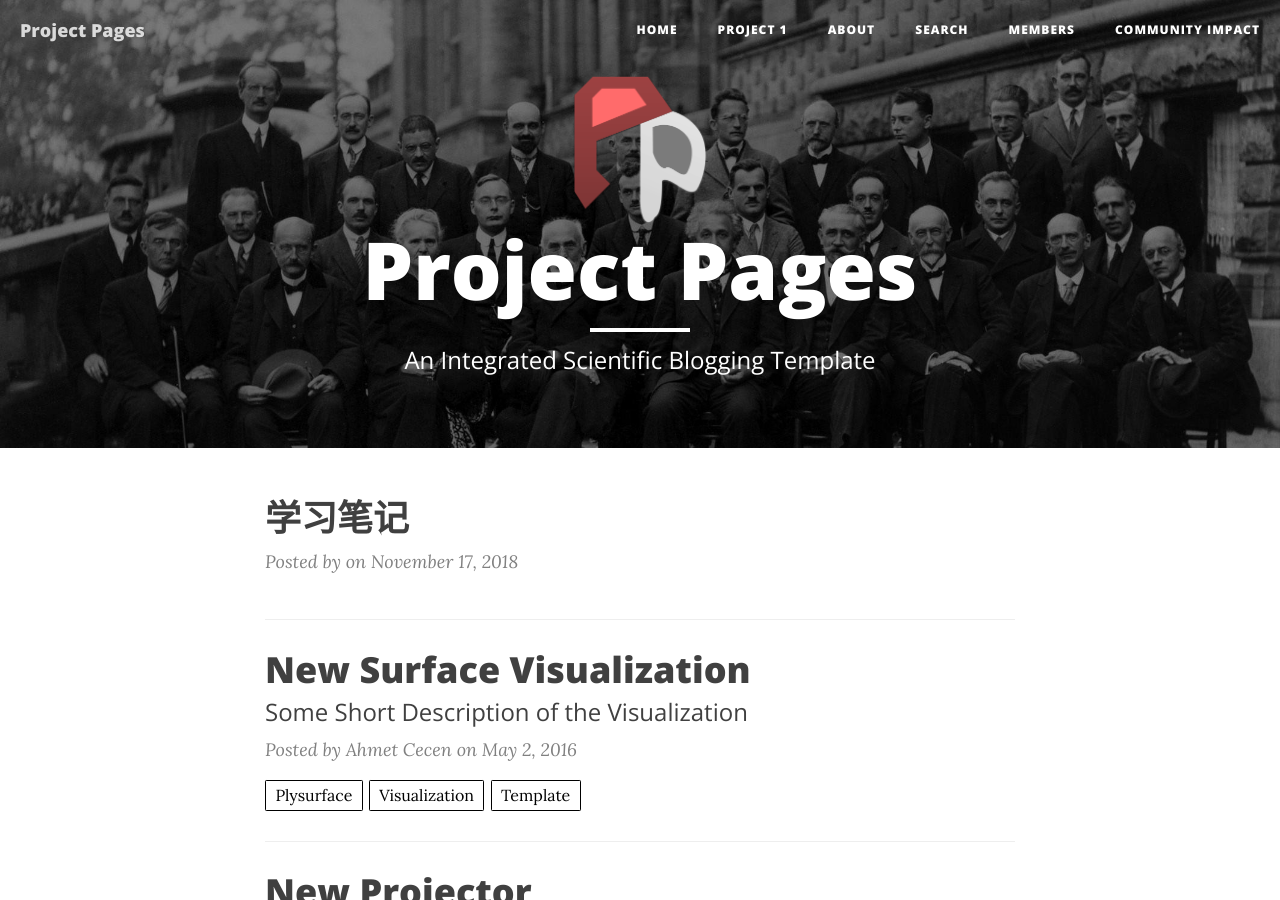
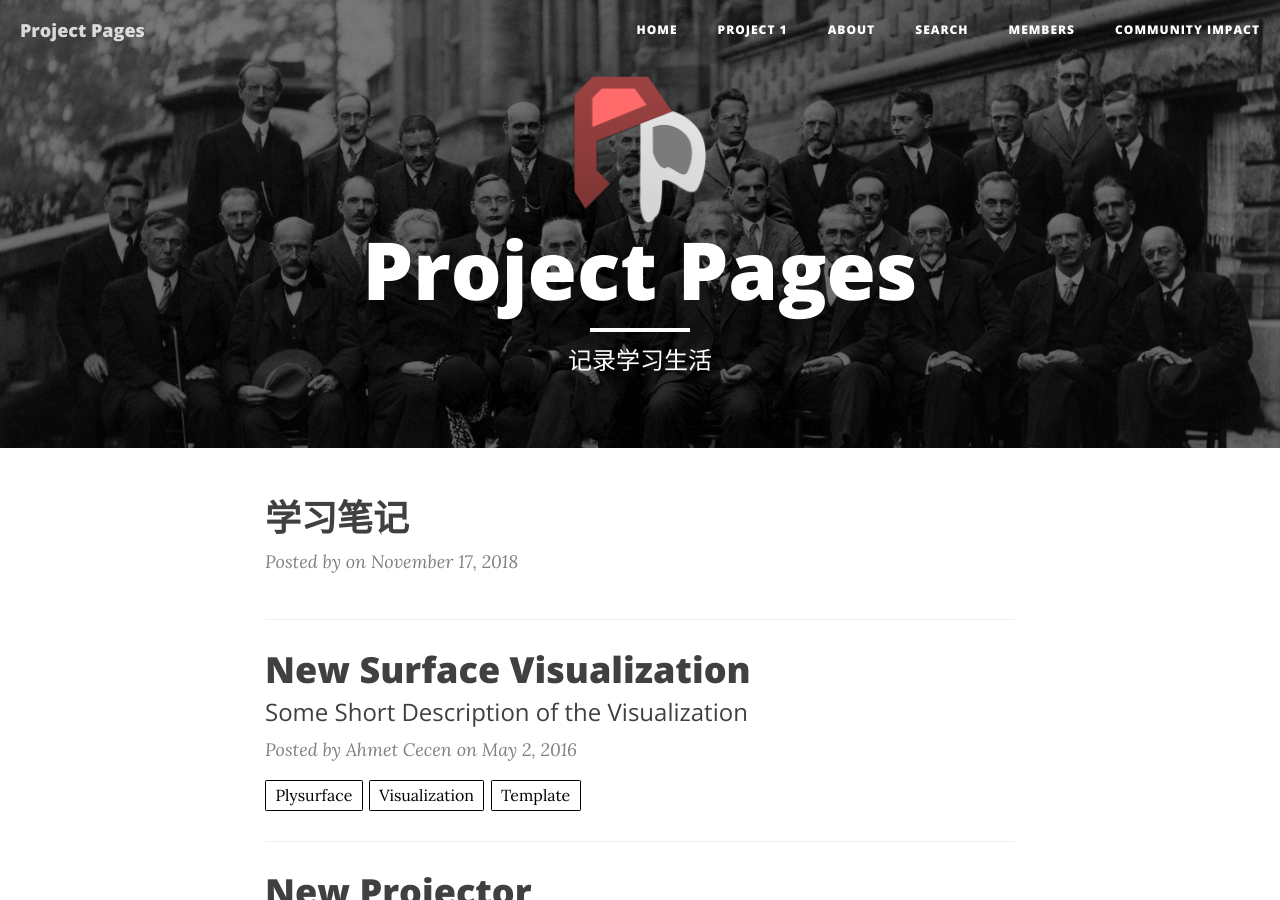
Before and after one commit to mml403249087/mml403249087.github.io, a Jekyll site: the page built from index.html, in a window 1280 px wide and 900 px high. Built offline with Jekyll 4.4.1, drawn with Linux system fonts in a browser that asks for light colours; nearby versions of some CDN libraries; the list of posts is cut into pages by our own code.

Commit message:
Update _config.yml

```diff
--- a/_config.yml
+++ b/_config.yml
@@ -1,7 +1,9 @@
 # Site settings
 title: Project Pages
-description: "An Integrated Scientific Blogging Template"
-url: "https://projectpages.github.io"
+description: "记录学习生活"
+url: "https://mml403249087.github.io"
+email: sanhanwen@163.com
+keyword: "WEB CSS JS HTML"
 
 
 
@@ -13,7 +15,7 @@ headercolor: "#FFFFFF"
 logo: /project-pages/img/logos/Project-Pages-New-Logo-Inverted.png
 
 # Tertiary Parameters
-github_username:  projectpages
+github_username:  mml403249087
 project_repository: project-pages
 disqus_shortname: project-pages
 g-analytics: UA-75881392-1
```
